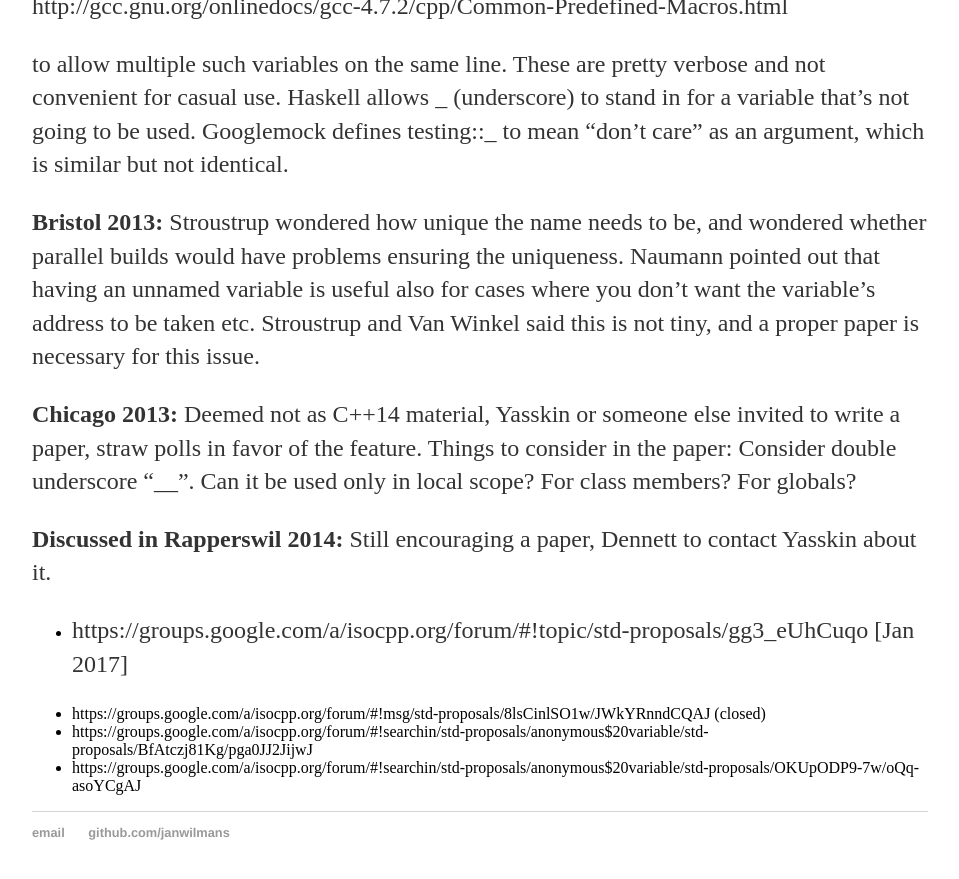
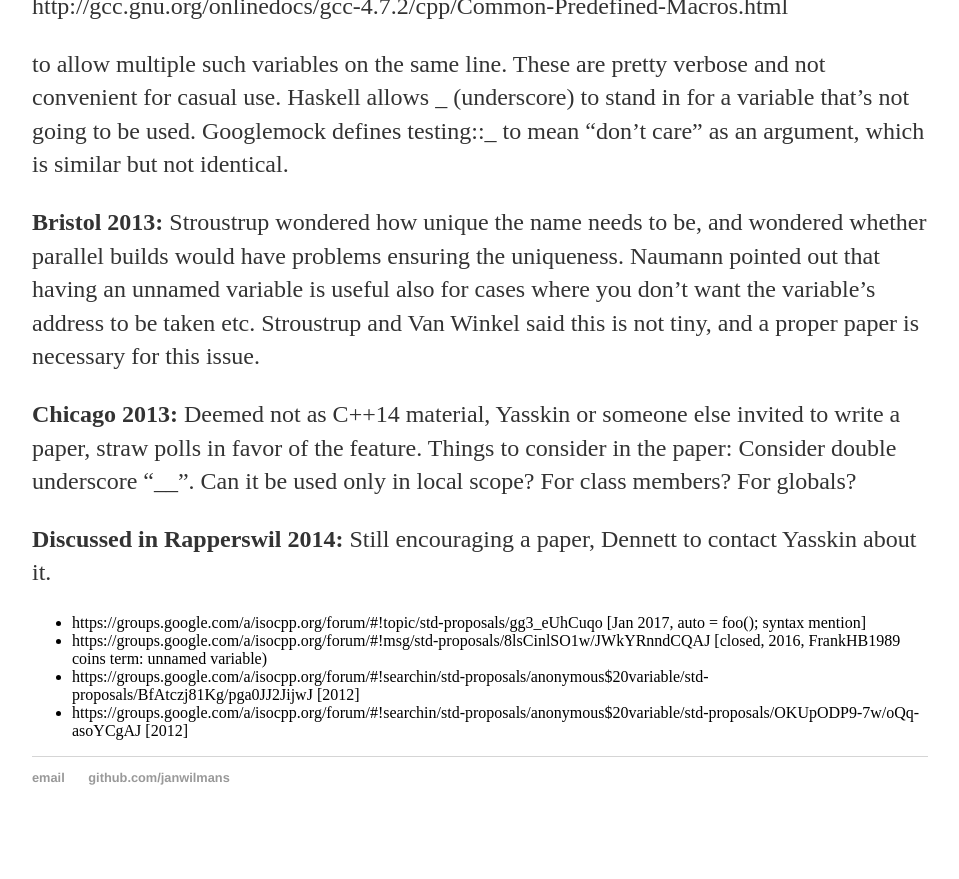
Before and after one commit to janwilmans/janwilmans.github.io, a Jekyll site: the page built from auto.md, in a window 1280 px wide and 900 px high, scrolled down 2465 px. Shown: the top 879 px of the window, without its empty margins (160-1119 px from the left). Built offline with Jekyll 4.4.1, drawn with Linux system fonts in a browser that asks for light colours; our own code applies the rules of GitHub Pages for plain Markdown files; after the commit the page ends 3310 px from its top, so only the background shows below that.

Commit message:
Update auto.md

```diff
--- a/auto.md
+++ b/auto.md
@@ -110,8 +110,7 @@ to allow multiple such variables on the same line. These are pretty verbose and
 
 **Discussed in Rapperswil 2014:** Still encouraging a paper, Dennett to contact Yasskin about it.
 
-- https://groups.google.com/a/isocpp.org/forum/#!topic/std-proposals/gg3_eUhCuqo [Jan 2017]
-
-- https://groups.google.com/a/isocpp.org/forum/#!msg/std-proposals/8lsCinlSO1w/JWkYRnndCQAJ (closed)
-- https://groups.google.com/a/isocpp.org/forum/#!searchin/std-proposals/anonymous$20variable/std-proposals/BfAtczj81Kg/pga0JJ2JijwJ
-- https://groups.google.com/a/isocpp.org/forum/#!searchin/std-proposals/anonymous$20variable/std-proposals/OKUpODP9-7w/oQq-asoYCgAJ
+- https://groups.google.com/a/isocpp.org/forum/#!topic/std-proposals/gg3_eUhCuqo [Jan 2017, auto = foo(); syntax mention]
+- https://groups.google.com/a/isocpp.org/forum/#!msg/std-proposals/8lsCinlSO1w/JWkYRnndCQAJ [closed, 2016, FrankHB1989 coins term: unnamed variable)
+- https://groups.google.com/a/isocpp.org/forum/#!searchin/std-proposals/anonymous$20variable/std-proposals/BfAtczj81Kg/pga0JJ2JijwJ [2012]
+- https://groups.google.com/a/isocpp.org/forum/#!searchin/std-proposals/anonymous$20variable/std-proposals/OKUpODP9-7w/oQq-asoYCgAJ [2012]
```
